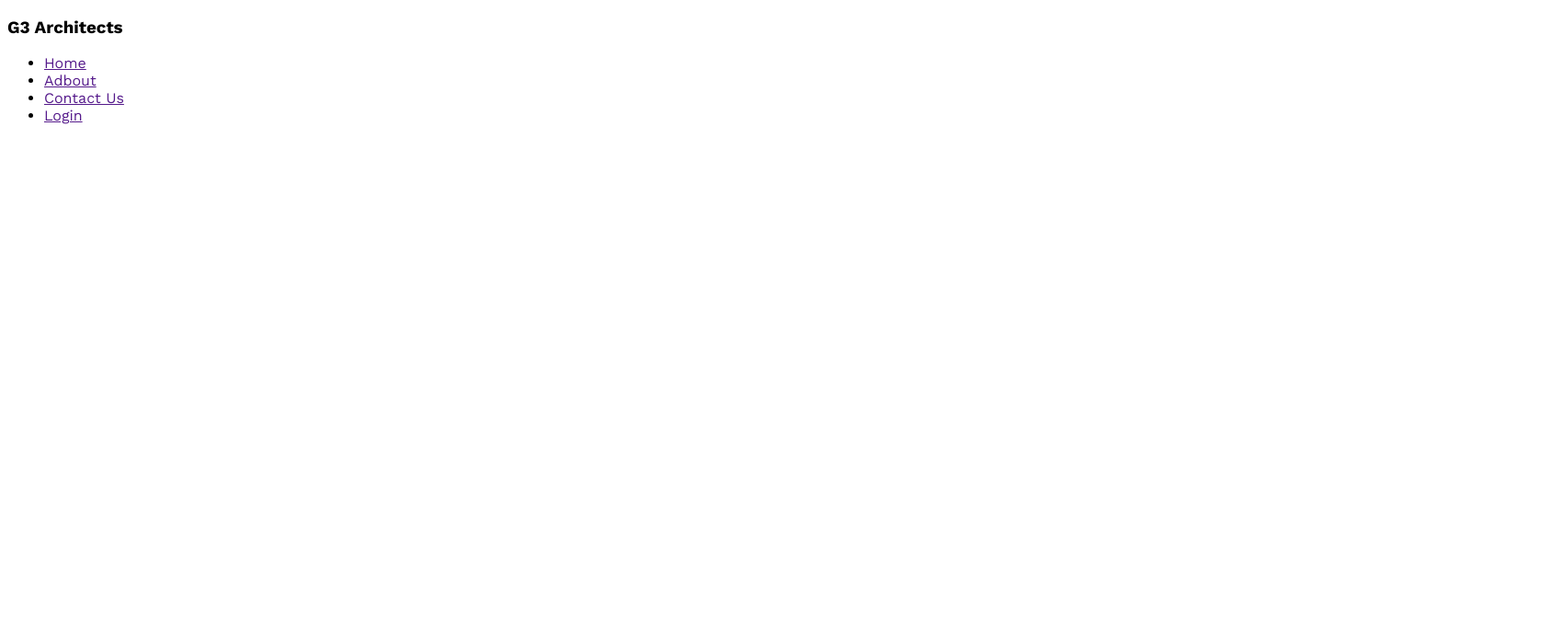
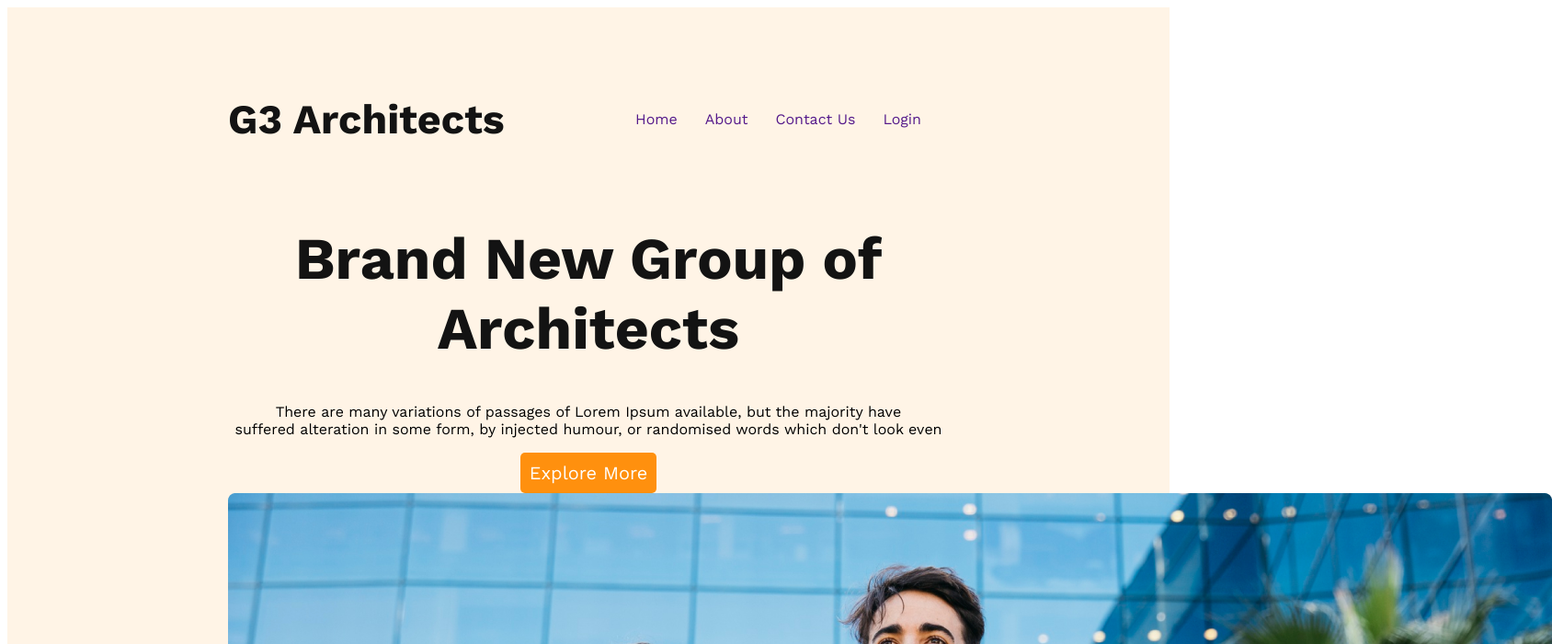
Before and after one commit to joynal2000/g3-architects-website, a plain HTML site: page index.html in a window 1280 px wide. Shown: the top 700 px of the page at 92% size, 1688 px wide, since content can reach past the window. Drawn offline with nearby package versions, Linux system fonts and the light colour scheme.

Commit message:
added banner content and images

```diff
--- a/index.html
+++ b/index.html
@@ -9,14 +9,24 @@
 <body>
     <header>
         <nav>
-            <h3>G3 Architects</h3>
+            <h3 class="nav-title" >G3 Architects</h3>
             <ul>
                 <li><a href="">Home</a></li>
-                <li><a href="">Adbout</a></li>
+                <li><a href="">About</a></li>
                 <li><a href="">Contact Us</a></li>
                 <li><a href="">Login</a></li>
             </ul>
         </nav>
+         <div class="banner">
+            <div class="banner-content" >
+                <h1 class="banner-title" >Brand New Group of Architects </h1>
+                <p class="banner-description" >There are many variations of passages of Lorem Ipsum available, but the majority have <br> suffered alteration in some form, by injected humour, or randomised words which don't look even</p>
+                <button class="btn-primary" >Explore More</button>
+            </div>
+                <img src="images/banner.png" alt="">
+         </div>
+
     </header>
+    <div class="my-div" ></div>
 </body>
 </html>
--- a/stylesheet/architect.css
+++ b/stylesheet/architect.css
@@ -5,3 +5,52 @@
     font-family: 'Open Sans', sans-serif;
     font-family: 'Work Sans', sans-serif;
 }
+/* header style */
+header{
+    background: rgba(255, 144, 14, 0.10);
+    padding: 50px 240px;
+}
+.btn-primary{
+    color: #fff;
+    font-size: 20px;
+    align-items: center;
+    padding: 10px;
+    background: #FF900E;
+    border: none;
+    border-radius: 5px;
+
+}
+nav{
+    display: flex;
+    justify-content: space-between;
+    align-items: center;
+
+}
+.nav-title{
+    font-size: 2.8rem;
+    font-weight: 700;
+    color: #131313;
+}
+nav> ul{
+    display: flex;
+}
+nav li{
+    list-style: none;
+    margin-right: 30px;
+    font-weight: 500;
+    font-size: 1rem;
+}
+nav li a{
+    text-decoration: none;
+}
+/* banner style */
+.banner-content{
+   max-width: 800px;
+   text-align: center;
+   margin: 0 auto;
+}
+.banner-title{
+    font-size: 4rem;
+    font-weight: 700;
+    color: #131313;
+}
```
Also changed, not shown: images/architect.png (added), images/banner.png (added), images/icons/customers.png (added), images/icons/email.png (added), images/icons/projects.png (added), images/icons/ribon.png (added), images/sponsors/amazon.png (added), images/sponsors/figma.png (added), images/sponsors/google.png (added), images/sponsors/spotify.png (added), images/sponsors/telerama.png (added), images/team1.png (added), images/team2.png (added), images/team3.png (added), 1 more files.
